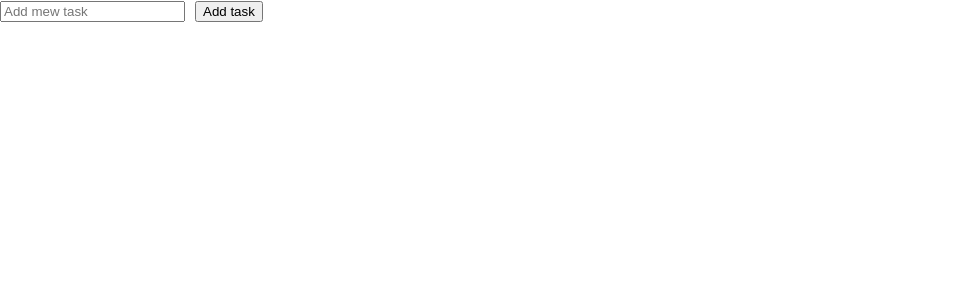
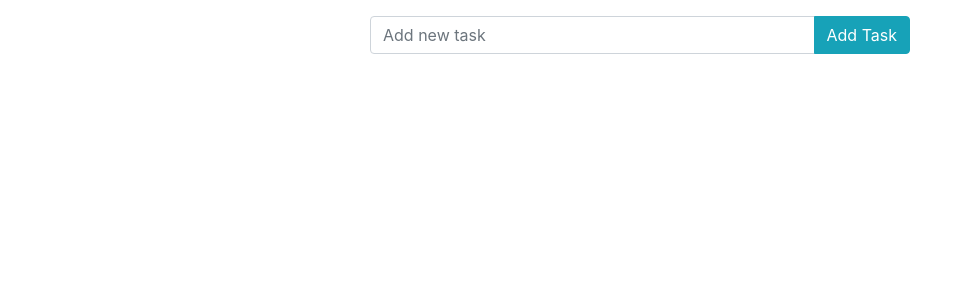
Before and after one commit to Van1906/react-myProject, a React (Create React App) app: page / in a window 1280 px wide. Shown: the top 300 px of the page, without its empty margins (0-973 px from the left). Built offline with nearby package versions, Linux system fonts and the light colour scheme.

Commit message:
homework-8-bootstrap

```diff
--- a/package.json
+++ b/package.json
@@ -6,7 +6,9 @@
     "@testing-library/jest-dom": "^4.2.4",
     "@testing-library/react": "^9.5.0",
     "@testing-library/user-event": "^7.2.1",
+    "bootstrap": "^4.5.3",
     "react": "^16.13.1",
+    "react-bootstrap": "^1.4.0",
     "react-dom": "^16.13.1",
     "react-scripts": "3.4.3"
   },
--- a/src/App.js
+++ b/src/App.js
@@ -1,11 +1,19 @@
 import React from 'react';
 import './App.css';
-import ToDo from './less-6-homework/ToDo';
+import ToDo from './componentsToDO/ToDo';
+import { Container, Row, Col } from 'react-bootstrap';
+import 'bootstrap/dist/css/bootstrap.css';
 
 function App() {
   return (
     <div>
-        <ToDo />
+      <Container>
+        <Row className="justify-content-center">
+          <Col xs={8} sm={8} md={6} lg={6}>
+            <ToDo />
+          </Col>
+        </Row>
+      </Container>
     </div>
   );
 }
--- a/src/less-6-homework/ToDo.jsx
+++ b/src/componentsToDO/ToDo.jsx
@@ -1,5 +1,7 @@
 import React from 'react';
-import Task from './Task';
+import Task from './task/Task';
+import { ListGroup, InputGroup, FormControl, Button } from 'react-bootstrap';
+
 
 class ToDo extends React.Component {
     state = {
@@ -10,8 +12,11 @@ class ToDo extends React.Component {
     handleClick = () =>{
         const {inputValue} = this.state;
         const tasks = [...this.state.tasks]
+        if(inputValue !== '') {
             tasks.push(inputValue);
+        }
 
+        // console.log(this.state);
         this.setState({
             tasks,
             inputValue: ''
@@ -30,18 +35,22 @@ class ToDo extends React.Component {
         const {tasks, inputValue} = this.state;
         return (
             <>
-                <input
+                <InputGroup className="mb-3 mt-3">
+                    <FormControl
                         value = {inputValue}
                         type="text"
-                    placeholder = 'Add mew task'
+                        placeholder = 'Add new task'
                         onChange={this.handleChange}
                     />
-                <button
+                    <InputGroup.Append>
+                    <Button
                         onClick={this.handleClick}
-                >
-                Add task
-                </button>
-                <ol>
+                        variant="info">
+                        Add Task
+                    </Button>
+                    </InputGroup.Append>
+                </InputGroup>
+                <ListGroup>
                     {tasks.map((el, i)=>{
                         return (
                             <Task
@@ -51,7 +60,7 @@ class ToDo extends React.Component {
                         )
                     })
                     }
-                </ol>
+                </ListGroup>
             </>
         )
     };
--- /dev/null
+++ b/src/componentsToDO/task/Task.jsx
@@ -0,0 +1,10 @@
+import React from 'react';
+import { ListGroup } from 'react-bootstrap';
+
+function Task(props) {
+    return(
+        <ListGroup.Item className='text-success'>{props.value}</ListGroup.Item>
+    )
+}
+
+export default Task;
--- a/src/less-6-homework/Task.jsx
+++ /dev/null
@@ -1,9 +0,0 @@
-import React from 'react';
-
-function Task(props) {
-    return(
-        <li>{props.value}</li>
-    )
-}
-
-export default Task;
```
Also changed, not shown: src/App.css (line endings or trailing spaces), src/componentsToDO/task/task.module.css (added), 1 other file (tests, documents, lock files or other folders). Lines whose indentation alone changed are shown as unchanged.
